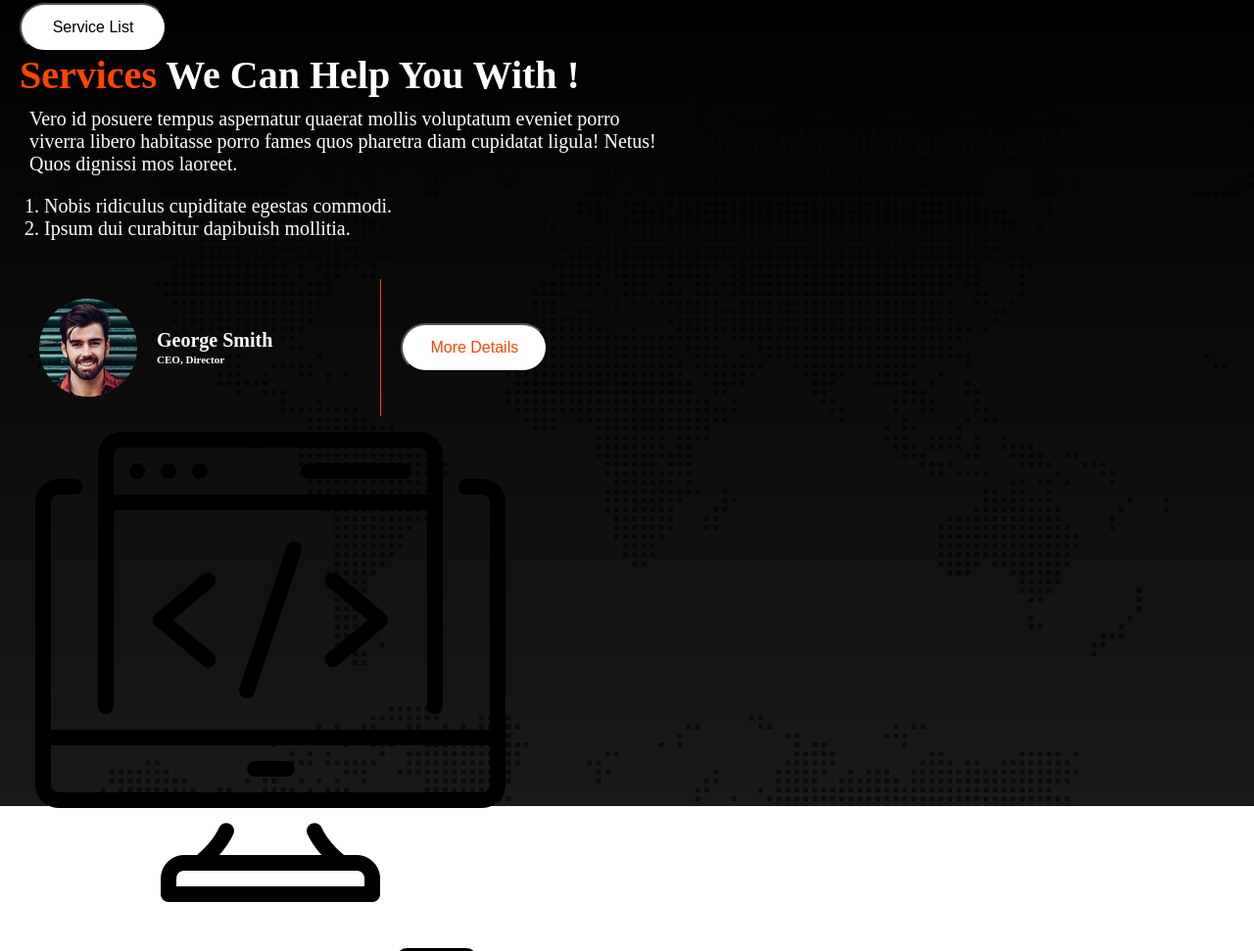
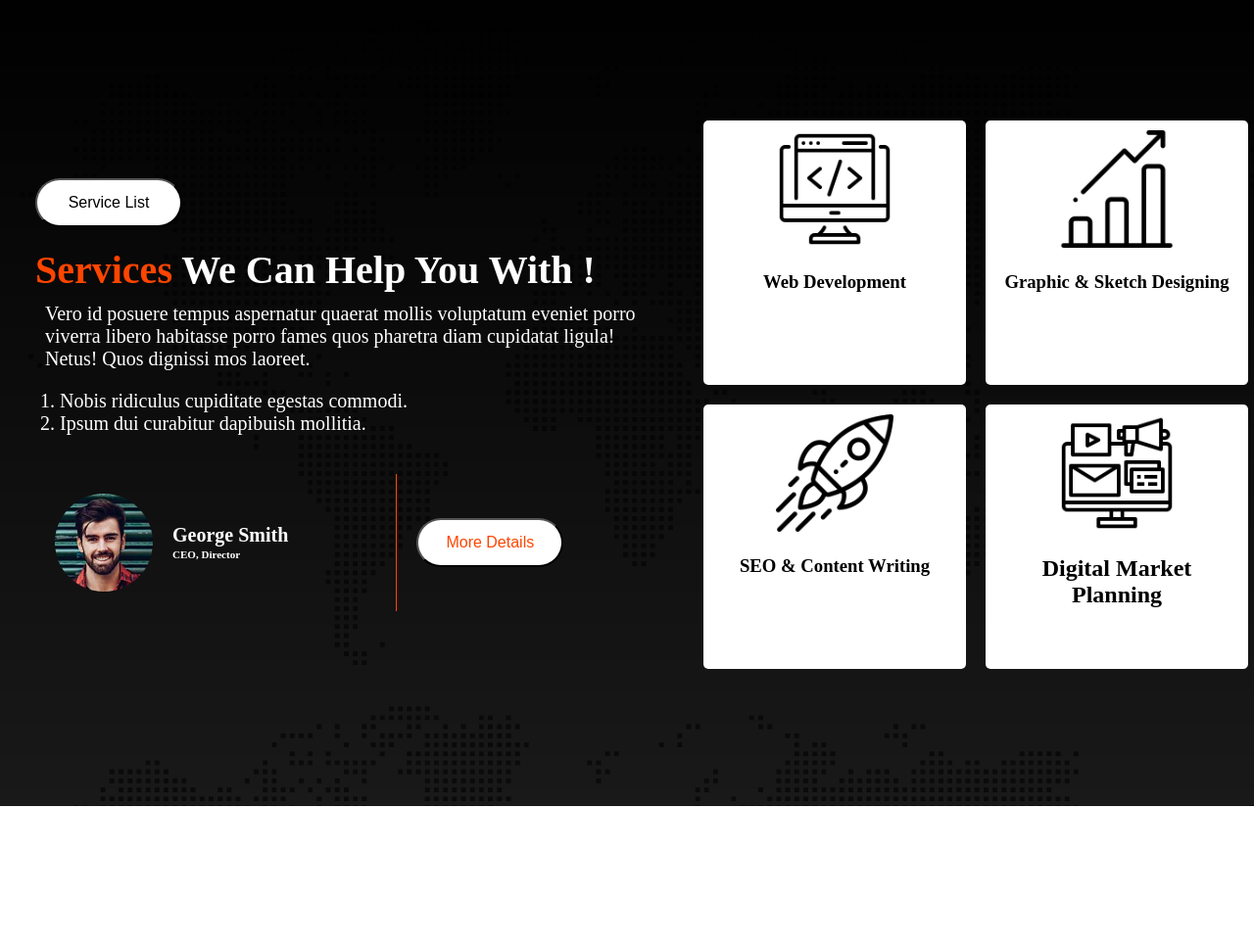
Before and after one commit to codewithsuhel/digital-agency, a plain HTML site: page index.html in a window 1280 px wide. Shown: the part 714-1685 px from the top of the page at 98% size. After the commit the page ends 1537 px from the top, so only its background shows below. Drawn offline with Linux system fonts and the light colour scheme.

Commit message:
service section added

```diff
--- a/index.html
+++ b/index.html
@@ -39,7 +39,7 @@
                             <li>Nobis ridiculus cupiditate egestas commodi.</li>
                             <li>Ipsum dui curabitur dapibuish mollitia.</li>
                         </ol>
-
+                    </div>
                     <div class="author-details">
                         <div class="author-image-description">
                             <img class="author-image" src="/asset/image/author.jpg" alt="">
@@ -49,25 +49,29 @@
                             <button class="btn btn-more">More Details</button>
                         </div>
                     </div>
+                </div>
+                <div class="service-right-container">
+                    <div class="services">
+                        <div class="service-up">
+                            <div class="service-1">
+                                <img class="service-logo" src="/asset/icons/coding.png" alt="">
+                                <h3>Web Development</h3>
+                            </div>
+                            <div class="service-2">
+                                <img class="service-logo" src="/asset/icons/bar-chart.png" alt="">
+                                <h3>Graphic & Sketch Designing</h3>
+                            </div>
 
-                </div>
-                <div class="service-products">
-                    <div class="service-list">
-                        <div class="service-category">
-                            <img class="service-icon" src="/asset/icons/coding.png" alt="">
-                            <h2>Web Development</h2>
                         </div>
-                        <div class="service-category">
-                            <img class="service-icon" src="/asset/icons/bar-chart.png" alt="">
-                            <h2>Graphic & Sketch Designing</h2>
-                        </div>
-                        <div class="service-category">
-                            <img class="service-icon" src="/asset/icons/startup.png" alt="">
-                            <h2>SEO & Content Writing</h2>
-                        </div>
-                        <div class="service-category">
-                            <img class="service-icon" src="/asset/icons/digital-marketing.png" alt="">
+                        <div class="service-down">
+                            <div class="service-3">
+                                <img class="service-logo" src="/asset/icons/startup.png" alt="">
+                                <h3>SEO & Content Writing</h3>
+                            </div>
+                            <div class="service-4">
+                                <img class="service-logo" src="/asset/icons/digital-marketing.png" alt="">
                             <h2>Digital Market Planning</h2>
+                            </div>
                         </div>
                     </div>
                 </div>
--- a/style.css
+++ b/style.css
@@ -67,6 +67,10 @@ ul > li{
     background-image: url('/asset/image/footer-bg.png'),
     linear-gradient(rgba(0,0,0, 1),rgba(0,0,0,0.9));
     background-blend-mode: overlay;
+    display: flex;
+    justify-content: space-around;
+    align-items: center;
+
 }
 
 .btn-service{
@@ -78,10 +82,10 @@ ul > li{
 .service-title{
     font-size: 40px;
     font-weight: 700;
+    margin-top: 20px;
 }
 .service-description{
     font-size: 20px;
-    width: 50%;
     padding: 10px;
 }
 .service-number{
@@ -124,3 +128,33 @@ ul > li{
     font-size: 16px;
     color: orangered;
 }
+
+.service-up, .service-down{
+    display: flex;
+}
+
+.service-1, .service-2, .service-3, .service-4{
+    padding: 10px;
+    background-color: white;
+    /* box-shadow: 2px 2px 2px 2px gray; */
+    width: 250px;
+    height: 250px;
+    text-align: center;
+    color: black;
+    border-radius: 5px;
+    margin: 10px;
+
+}
+
+.service-logo{
+    width: 120px;
+    height: auto;
+    padding-bottom: 20px;
+}
+
+.service-left-container{
+    width: 50%;
+}
+.service-right-container{
+    width: 45%;
+}
```
